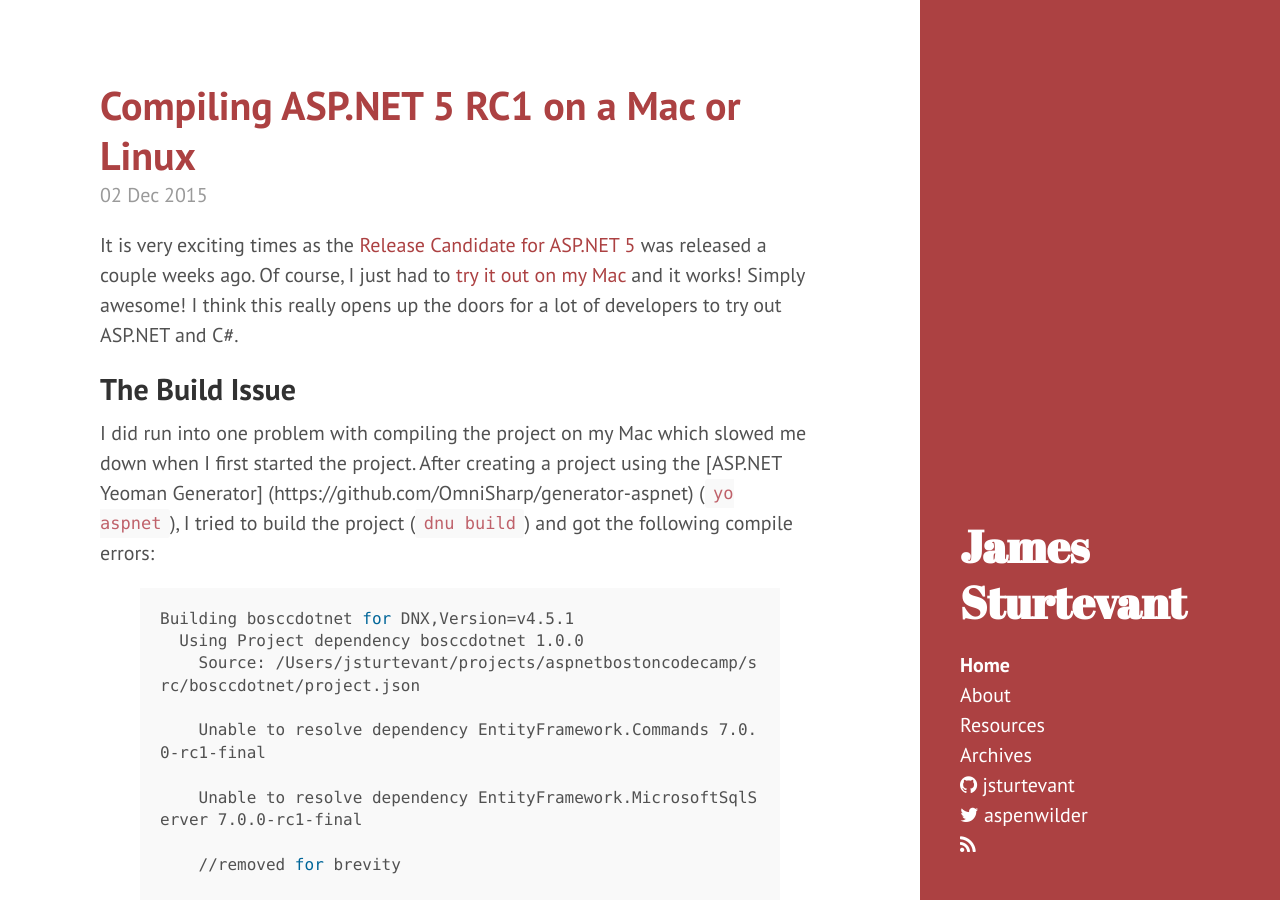
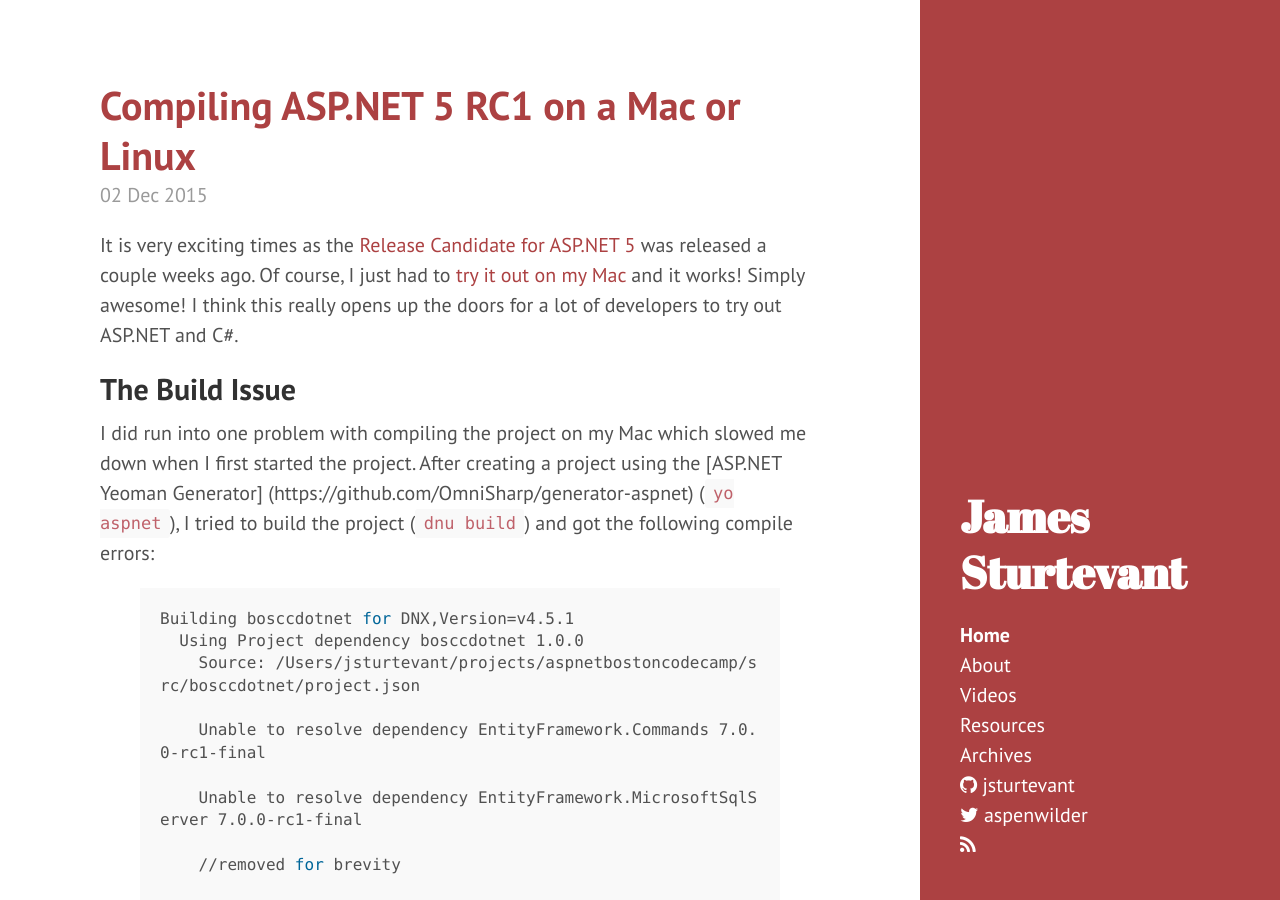
Before and after one commit to jsturtevant/jsturtevant.github.io, a Jekyll site: the page built from index.html, in a window 1280 px wide and 900 px high. Built offline with Jekyll 4.4.1, drawn with Linux system fonts in a browser that asks for light colours; nearby versions of some CDN libraries; Markdown is read by kramdown in place of the engine named in the settings; the list of posts is cut into pages by our own code.

Commit message:
added main link

```diff
--- a/_includes/sidebar.html
+++ b/_includes/sidebar.html
@@ -11,6 +11,9 @@
       </li>
 	  <li class="sidebar-nav-item{% if page.title == "About Me" %} active{% endif %}">
         <a href="/about/">About</a>
+      </li>
+      <li class="sidebar-nav-item{% if page.title == "Videos" %} active{% endif %}">
+        <a href="/videos/">Videos</a>
       </li>
 	   <li class="sidebar-nav-item{% if page.title == "Resources" %} active{% endif %}">
         <a href="/resources/">Resources</a>
```
